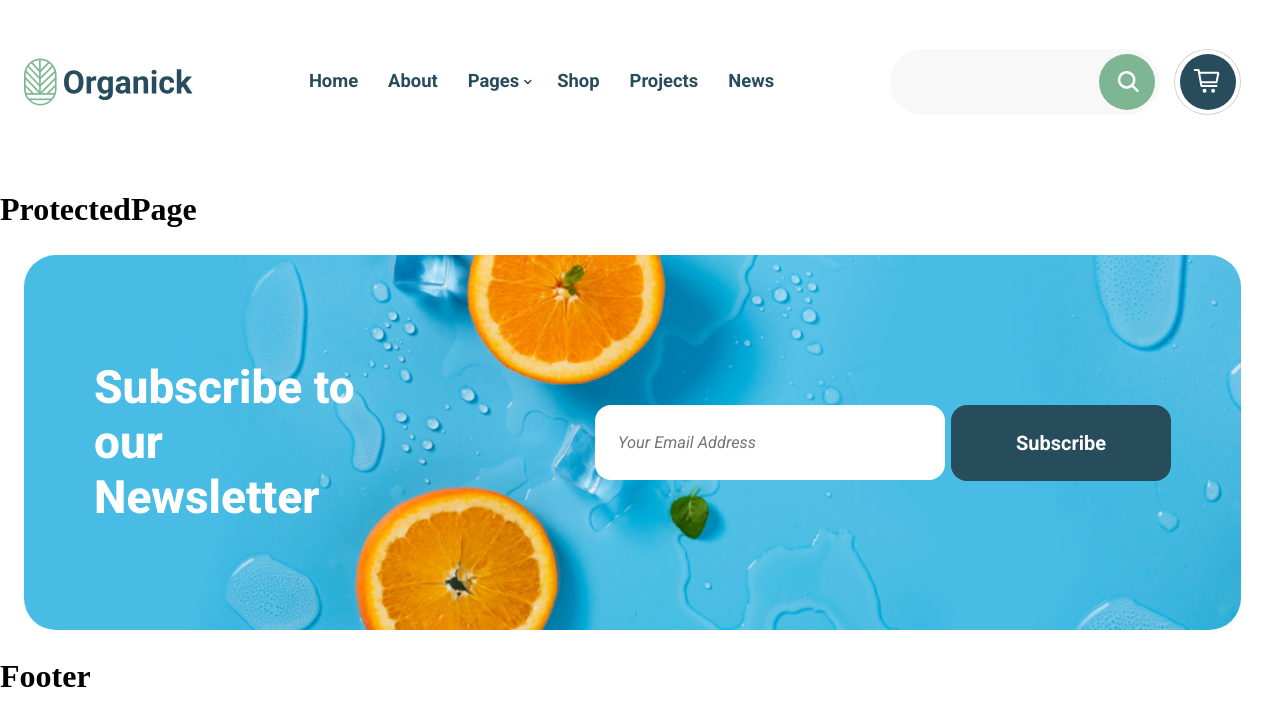
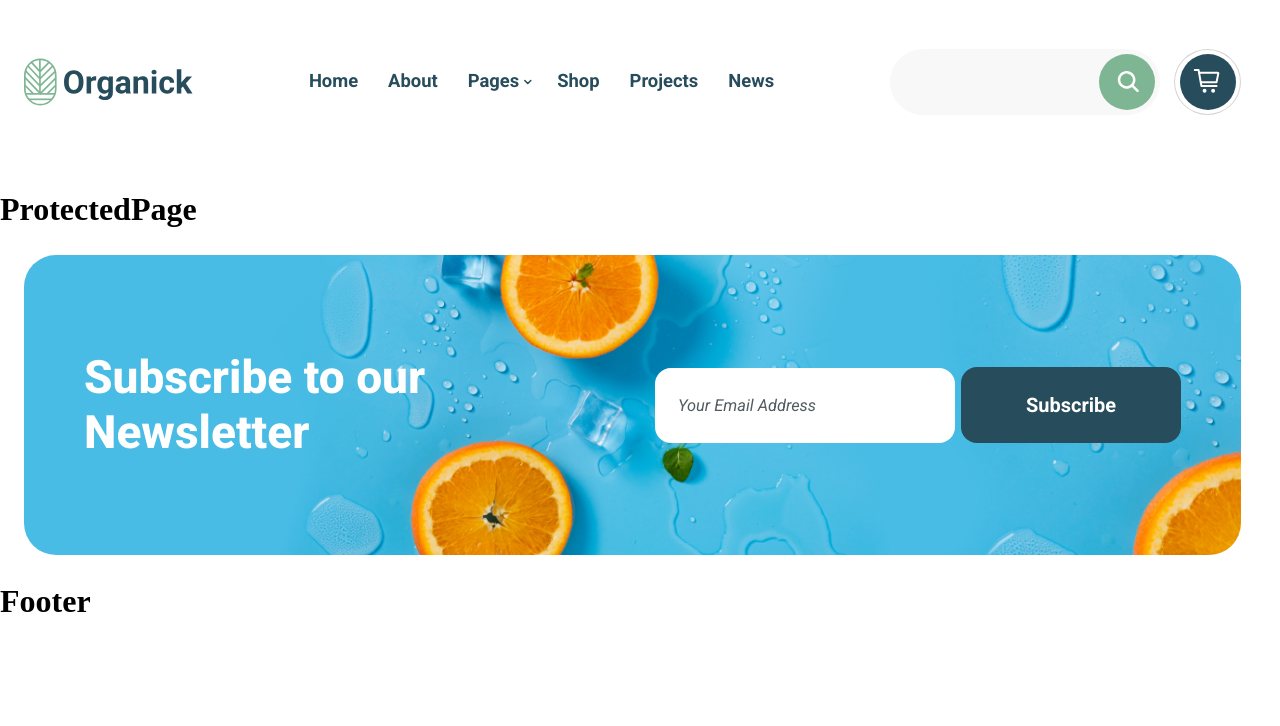
Before and after one commit to RusikHunter/Organick, a React (Vite) app in the folder frontend/: page /protected in a window 1280 px wide. Shown: the top 726 px of the page. Built offline with nearby package versions, Linux system fonts and the light colour scheme.

Commit message:
styles(subscribesection): write adaptive styles for SubscribeSection

```diff
--- a/frontend/src/components/SubscribeSection/SubscribeSection.scss
+++ b/frontend/src/components/SubscribeSection/SubscribeSection.scss
@@ -20,10 +20,32 @@
         background-size: cover;
         background-repeat: no-repeat;
         background-position: center;
+
+        @include laptop {
+            padding: 95px 60px;
+        }
+
+        @include tablet {
+            padding: 85px 40px;
+            flex-direction: column;
+            gap: 30px;
+        }
+
+        @include mobile-small {
+            padding: 70px 20px;
+        }
     }
 
     &__text-wrap {
         width: 27%;
+
+        @include laptop {
+            width: 37%;
+        }
+
+        @include tablet {
+            width: 100%;
+        }
     }
 
     &__title {
@@ -34,9 +56,28 @@
         display: flex;
         gap: 6px;
         align-items: center;
+
+        @include tablet {
+            width: 100%;
+        }
+
+        @include mobile {
+            flex-direction: column;
+            gap: 15px;
+        }
     }
 
-    &__label {}
+    &__label--email {
+        @include tablet {
+            width: 100%;
+        }
+    }
+
+    &__label--submit {
+        @include mobile {
+            width: 100%;
+        }
+    }
 
     &__input {}
 
@@ -48,8 +89,12 @@
         @include fluid-text(18, 14);
         @include font(var(--font-family), 400, 1);
         font-style: italic;
-        color: var(--color-gray);
+        color: var(--color-darkgray);
         transition: background-color var(--transition);
+
+        &::placeholder {
+            color: var(--color-darkgray);
+        }
 
         @include desktop-screen {
 
@@ -65,6 +110,14 @@
             &:focus-visible {
                 background-color: var(--color-white);
             }
+        }
+
+        @include laptop {
+            width: 300px;
+        }
+
+        @include tablet {
+            width: 100%;
         }
     }
 
@@ -89,5 +142,13 @@
                 background-color: var(--color-blue);
             }
         }
+
+        @include tablet {
+            width: 220px;
+        }
+
+        @include mobile {
+            width: 100%;
+        }
     }
 }
--- a/frontend/src/components/SubscribeSection/SubscribeSection.tsx
+++ b/frontend/src/components/SubscribeSection/SubscribeSection.tsx
@@ -8,16 +8,15 @@ function SubscribeSection() {
                     <div className="subscribe__column column">
                         <div className="subscribe__content-block">
                             <div className="subscribe__text-wrap">
-                                <h2 className="subscribe__title h2">Subscribe to our Newsletter
-                                </h2>
+                                <h2 className="subscribe__title h2">Subscribe to our Newsletter</h2>
                             </div>
 
                             <form className="subscribe__form">
-                                <label htmlFor="subscribeInputEmail" className="subscribe__label">
+                                <label htmlFor="subscribeInputEmail" className="subscribe__label subscribe__label--email">
                                     <input type="email" id="subscribeInputEmail" placeholder="Your Email Address" className="subscribe__input subscribe__input--email" />
                                 </label>
 
-                                <label htmlFor="subscribeInputEmail" className="subscribe__label">
+                                <label htmlFor="subscribeInputEmail" className="subscribe__label subscribe__label--submit">
                                     <input type="submit" id="subscribeInputEmail" value="Subscribe" className="subscribe__input subscribe__input--submit button" />
                                 </label>
                             </form>
--- a/frontend/src/styles/_variables.scss
+++ b/frontend/src/styles/_variables.scss
@@ -15,7 +15,7 @@
     --color-darkyellow: #E7CD6E;
     --color-orange: #FFA858;
     --color-gray: #D4D4D4;
-    --color-dark-gray: #525C60;
+    --color-darkgray: #525C60;
     --color-lightgray: #F9F8F8;
     --color-gray-alt: #EFF6F1;
 
```
